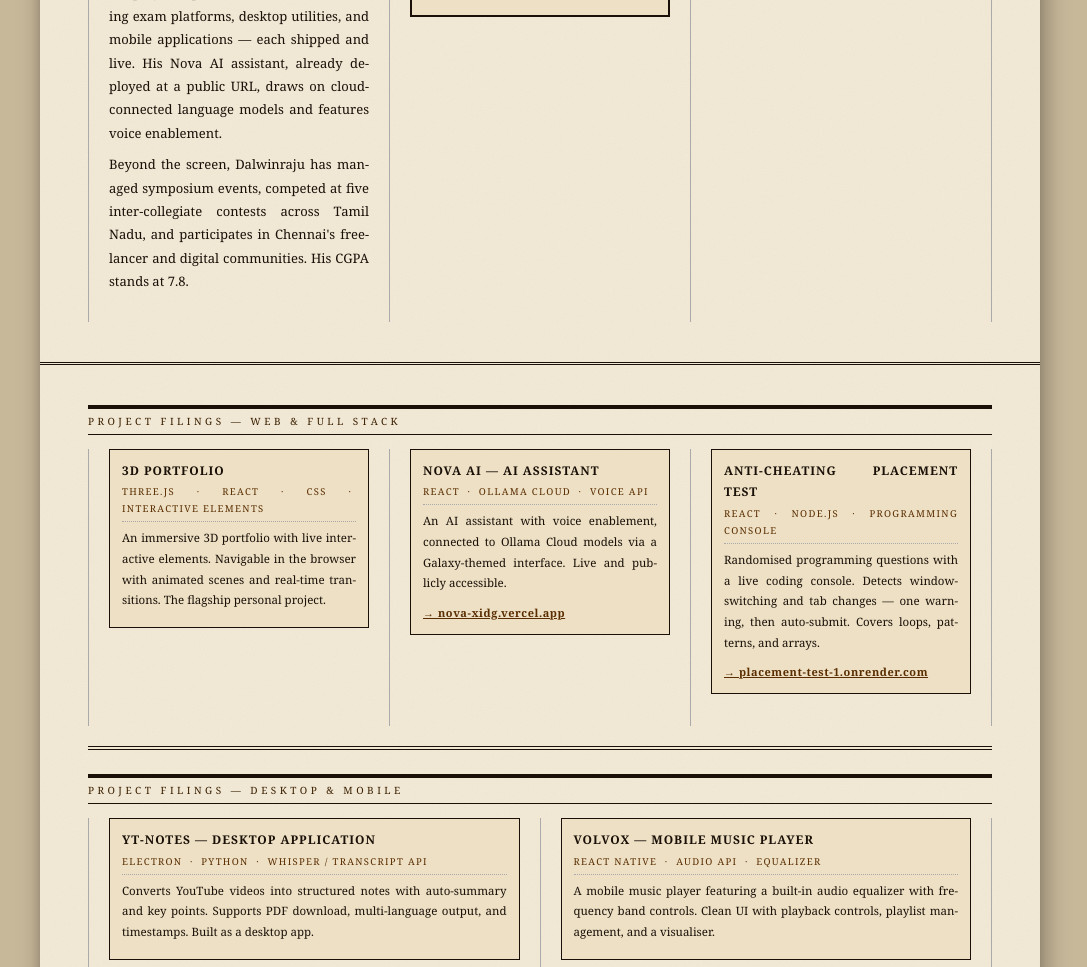
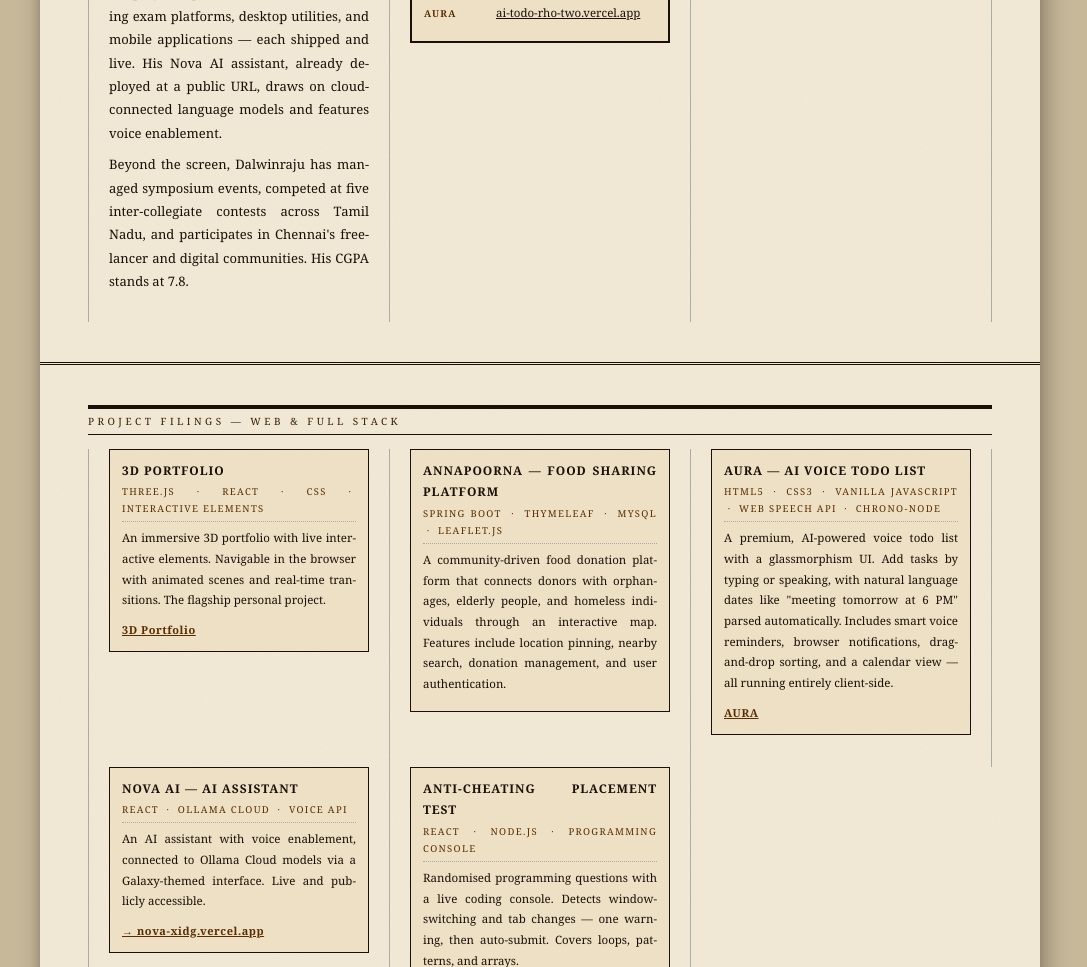
Before and after one commit to aju001jun-ops/myportfolio, a plain HTML site: page index.html in a window 1280 px wide. Shown: the part 2266-3233 px from the top of the page, without its empty margins (100-1187 px from the left). Drawn offline with Linux system fonts and the light colour scheme.

Commit message:
project changes

```diff
--- a/index.html
+++ b/index.html
@@ -167,6 +167,8 @@
                 target="_blank">nova-xidg.vercel.app</a></div>
             <div class="contact-row"><span class="label">Test App</span><a href="https://placement-test-1.onrender.com/"
                 target="_blank">placement-test-1.onrender.com</a></div>
+            <div class="contact-row"><span class="label">AURA</span><a href="ai-todo-rho-two.vercel.app"
+                target="_blank">ai-todo-rho-two.vercel.app</a></div>
           </div>
         </div>
 
@@ -222,9 +224,52 @@
             <p class="proj-tech">Three.js &nbsp;·&nbsp; React &nbsp;·&nbsp; CSS &nbsp;·&nbsp; Interactive Elements</p>
             <p>An immersive 3D portfolio with live interactive elements. Navigable in the browser
               with animated scenes and real-time transitions. The flagship personal project.</p>
+            <a href="protfolio-bngeogai2-aju001jun-3300s-projects.vercel.app" target="_blank">
+              3D Portfolio
+            </a>
+          </div>
+        </div>
+        <div class="col">
+          <div class="project-card">
+
+            <p class="proj-name">
+              Annapoorna — Food Sharing Platform
+            </p>
+
+            <p class="proj-tech">
+              Spring Boot &nbsp;·&nbsp; Thymeleaf &nbsp;·&nbsp; MySQL &nbsp;·&nbsp; Leaflet.js
+            </p>
+
+            <p>
+              A community-driven food donation platform that connects donors with
+              orphanages, elderly people, and homeless individuals through an
+              interactive map. Features include location pinning, nearby search,
+              donation management, and user authentication.
+            </p>
           </div>
         </div>
 
+        <div class="col">
+          <div class="project-card">
+            <p class="proj-name">
+              Aura — AI Voice Todo List
+            </p>
+            <p class="proj-tech">
+              HTML5 &nbsp;·&nbsp; CSS3 &nbsp;·&nbsp; Vanilla JavaScript &nbsp;·&nbsp; Web Speech API &nbsp;·&nbsp;
+              chrono-node
+            </p>
+            <p>
+              A premium, AI-powered voice todo list with a glassmorphism UI. Add tasks
+              by typing or speaking, with natural language dates like "meeting tomorrow
+              at 6 PM" parsed automatically. Includes smart voice reminders, browser
+              notifications, drag-and-drop sorting, and a calendar view — all running
+              entirely client-side.
+            </p>
+            <a href="https://ai-todo-rho-two.vercel.app/" target="_blank">
+              AURA
+            </a>
+          </div>
+        </div>
         <div class="col">
           <div class="project-card">
             <p class="proj-name">Nova AI — AI Assistant</p>
```
